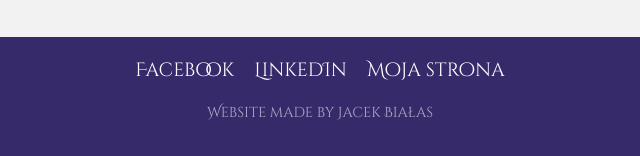
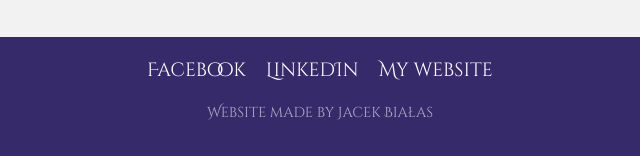
Before and after one commit to Wrunger/capstone-project-13, a plain HTML site: page Capstone project 13/index.html in a window 1280 px wide. Shown: the part 2190-2346 px from the top of the page, 320-960 px from the left. Drawn offline with Linux system fonts and the light colour scheme.

Commit message:
Update index.html

```diff
--- a/Capstone project 13/index.html
+++ b/Capstone project 13/index.html
@@ -55,7 +55,7 @@
       <ul class="social-menu">
           <li><a href="https://www.facebook.com/profile.php?id=100002054153083">Facebook</a></li>
           <li><a href="https://www.linkedin.com/in/jacek-bia%C5%82as-seo/">LinkedIn</a></li>
-          <li><a href="https://ludzkiepisanie.pl/">Moja strona</a></li>
+          <li><a href="https://ludzkiepisanie.pl/">My website</a></li>
       </ul>
   </div>
   <p class="credit">Website made by Jacek Białas</p>
```
